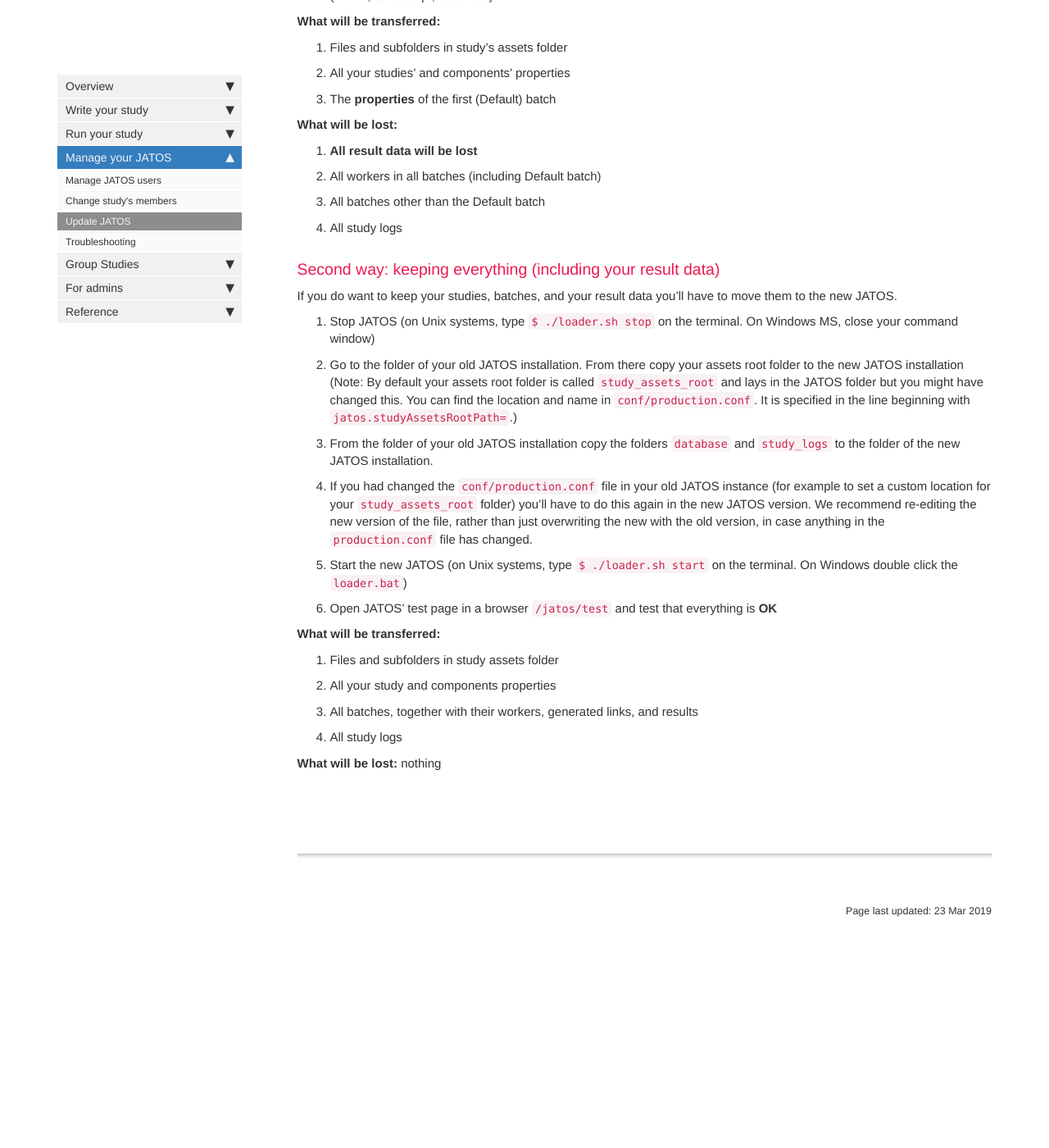
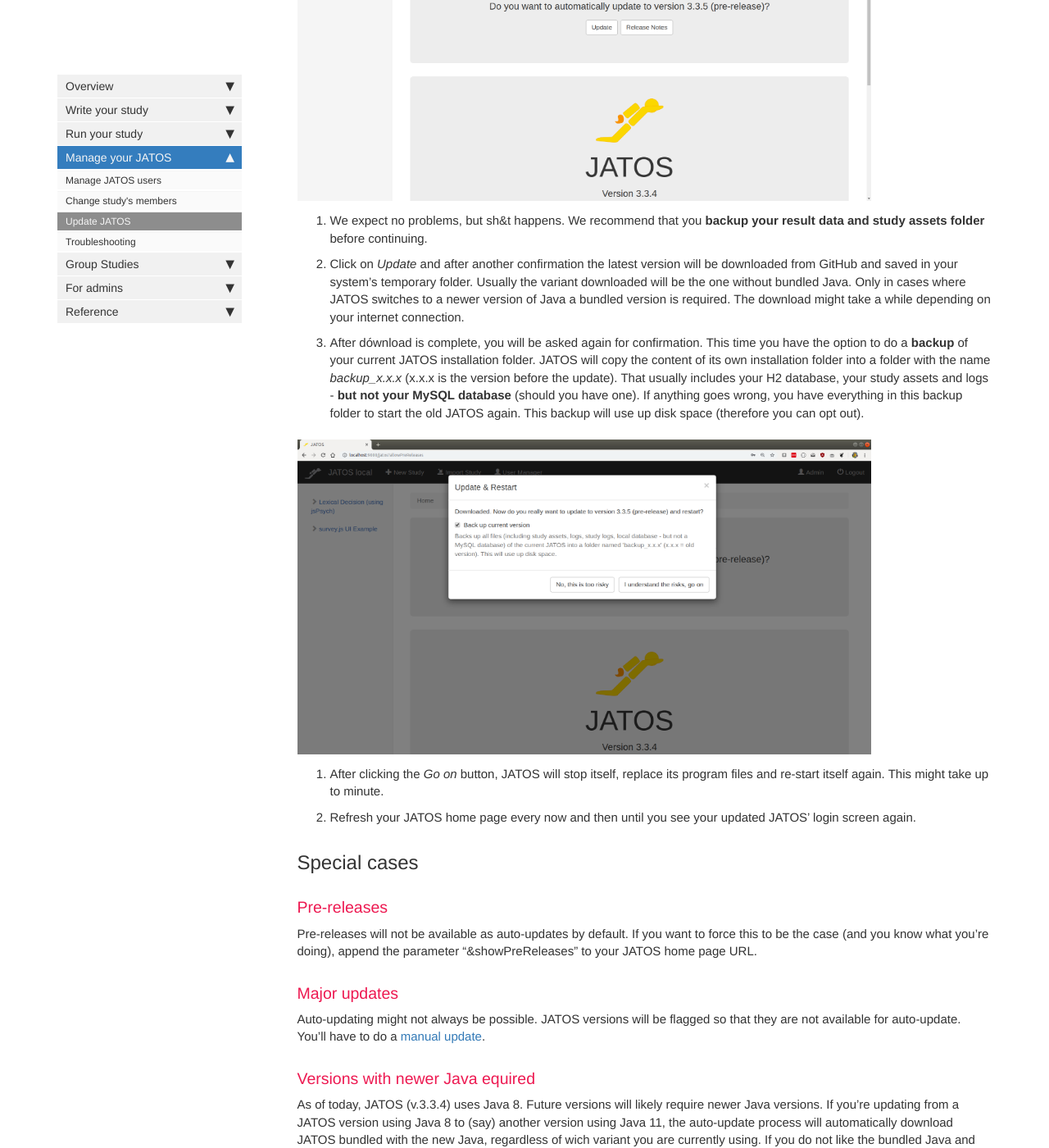
Before and after one commit to kristian-lange-tw/JATOS_docs_v3, a Jekyll site: the page built from pages/Update-JATOS.md, in a window 1280 px wide and 1400 px high, scrolled down 934 px. Shown: the whole window at 82% size. Built offline with Jekyll 4.4.1, drawn with Linux system fonts in a browser that asks for light colours; nearby versions of some CDN libraries; comment, search, counter and statistics services are not loaded; before the commit the page ends 2105 px from its top, so only the background shows below that; some of the changed text lies outside the part shown.

Commit message:
Update Update-JATOS.md

```diff
--- a/pages/Update-JATOS.md
+++ b/pages/Update-JATOS.md
@@ -10,11 +10,44 @@
 last_updated: 23 Mar 2019
 ---
 
-Since version 3.3.5 JATOS offers [automatic updates](Update-JATOS-automatically.html). But it's still possible to update manually.
+We'll periodically update JATOS with new features and bug fixes. We recommend you stay up to date with the [latest release](https://github.com/JATOS/JATOS/releases). However if you are currently running a study it's always safest to keep the same JATOS version throughout the whole experiment.
 
-**For the [migration from JATOS 2 to 3](Migrate-from-v2-to-v3.html) we have an extra page with additional information about changes in jatos.js and maybe the JavaScript of your studies.**
 
-We'll periodically update JATOS with new features and bug fixes. We recommend you stay up to date with the [latest release](https://github.com/JATOS/JATOS/releases). However if you are currently running a study it's always safest to keep the same JATOS version throughout the whole experiment.
+# Automatic Updates
+
+Since version 3.3.5 you can update your JATOS automatically (if you have **admin rights** and running on **Mac OS** or **Linux** (including **Docker**), that is). **Windows is not yet supported**.
+
+## Normal process
+
+The process is pretty self-explanatory, but anyway, we'll explain it here in detail:
+
+1. If your JATOS version is not the latest one available, you will get a notification in your JATOS' home page.
+
+![Update notification Schreenshot](images/autoupdate-notification.png)
+
+1. We expect no problems, but sh&t happens. We recommend that you **backup your result data and study assets folder** before continuing.
+1. Click on _Update_ and after another confirmation the latest version will be downloaded from GitHub and saved in your system's temporary folder. Usually the variant downloaded will be the one without bundled Java. Only in cases where JATOS switches to a newer version of Java a bundled version is required. The download might take a while depending on your internet connection.
+1. After dównload is complete, you will be asked again for confirmation. This time you have the option to do a **backup** of your current JATOS installation folder. JATOS will copy the content of its own installation folder into a folder with the name _backup_x.x.x_ (x.x.x is the version before the update). That usually includes your H2 database, your study assets and logs - **but not your MySQL database** (should you have one). If anything goes wrong, you have everything in this backup folder to start the old JATOS again. This backup will use up disk space (therefore you can opt out).
+
+![Update notification Schreenshot](images/autoupdate-update-and-restart.png)
+
+1. After clicking the _Go on_ button, JATOS will stop itself, replace its program files and re-start itself again. This might take up to minute.
+1. Refresh your JATOS home page every now and then until you see your updated JATOS' login screen again.
+
+
+## Special cases
+
+### Pre-releases
+Pre-releases will not be available as auto-updates by default. If you want to force this to be the case (and you know what you're doing), append the parameter "&showPreReleases" to your JATOS home page URL.
+
+### Major updates
+Auto-updating might not always be possible. JATOS versions will be flagged so that they are not available for auto-update. You'll have to do a [manual update](Update-JATOS.md).
+
+### Versions with newer Java equired
+As of today, JATOS (v.3.3.4) uses Java 8. Future versions will likely require newer Java versions. If you're updating from a JATOS version using Java 8 to (say) another version using Java 11, the auto-update process will automatically download JATOS bundled with the new Java, regardless of wich variant you are currently using. If you do not like the bundled Java and use your own version you can always remove the folder _jre_ later on after the update.
+
+
+# Manual Updates
 
 ## Updating a local installation of JATOS
 (The procedure is different if you want to [update JATOS on a server installation](Updating-a-JATOS-server-installation.html))
```
Also changed, not shown: other parts of pages/Update-JATOS.md (+1 -1 lines).
